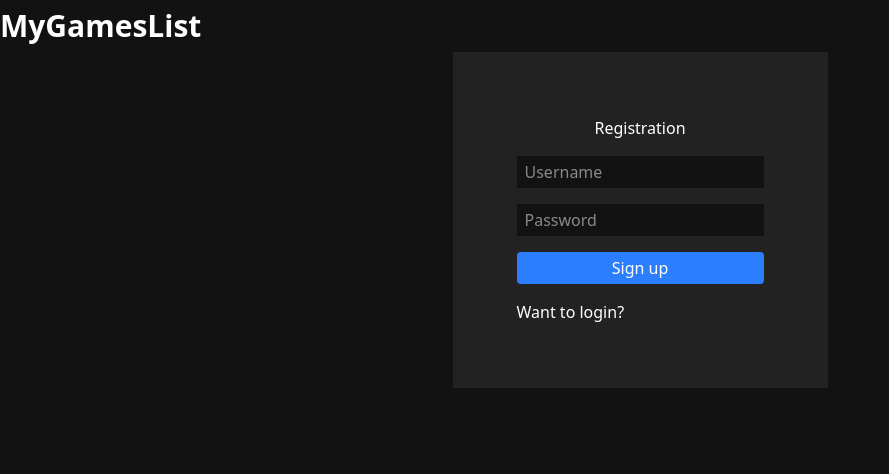
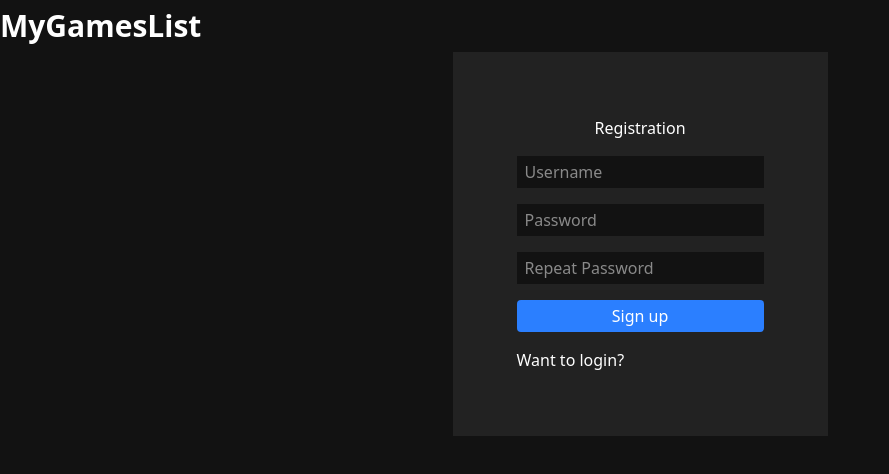
Before and after one commit to kevinldg/MyGamesList, a React (Vite) app in the folder frontend/: page /register in a window 1280 px wide. Shown: the top 474 px of the page, without its empty margins (0-889 px from the left). Built offline with nearby package versions, Linux system fonts and the light colour scheme; the HTML template or start-up script is replaced by a standard one.

Commit message:
FRONTEND: Improve login und registration process - Show better error messages - More precise conditions on the registration - Repeat password on the registration - Prohibit spaces at the beginning of the user name and consecutive spaces

```diff
--- a/frontend/src/components/LoginRegistrationForm.tsx
+++ b/frontend/src/components/LoginRegistrationForm.tsx
@@ -1,4 +1,4 @@
-import { FormEvent, useState } from "react";
+import {FormEvent, useEffect, useState} from "react";
 import { Link } from "react-router-dom";
 
 type FormProps = {
@@ -10,14 +10,37 @@ type FormProps = {
 export default function LoginRegistrationForm({ formType, onSubmit, error }: FormProps) {
     const [username, setUsername] = useState("");
     const [password, setPassword] = useState("");
+    const [repeatPassword, setRepeatPassword] = useState("");
     const [localError, setLocalError] = useState<string | null>(null);
+    const [displayError, setDisplayError] = useState<string | null>(error);
+
+    useEffect(() => {
+        setDisplayError(error);
+    }, [error]);
+
+    const isLogin = formType === "login";
 
     const handleSubmit = (event: FormEvent<HTMLFormElement>) => {
         event.preventDefault();
 
         if (formType === "register") {
-            if (username.length < 8 || password.length < 8) {
-                setLocalError("Username and password must each be at least 8 characters long.");
+            if (username.length < 5 || username.length > 20) {
+                setLocalError("Username must be at least 5 and maximum 20 characters long.");
+                return;
+            }
+
+            if (password.length < 8) {
+                setLocalError("Password must be at least 8 characters long.");
+                return;
+            }
+
+            if (username.startsWith(" ")) {
+                setLocalError("The user name must not begin with a space.");
+                return;
+            }
+
+            if (/\s\s/.test(username)) {
+                setLocalError("The user name must not contain consecutive spaces.");
                 return;
             }
 
@@ -28,13 +51,15 @@ export default function LoginRegistrationForm({ formType, onSubmit, error }: For
                 setLocalError("The password must contain at least one number and one special character.\nAllowed special characters: !@#$%^&*()_+-={}[];:\"\\|,.<>/?");
                 return;
             }
+
+            if (password !== repeatPassword) {
+                setLocalError("The passwords do not match.");
+                return;
+            }
         }
 
         onSubmit(username, password);
     };
-
-    const isLogin = formType === "login";
-    const displayError = error || localError;
 
     return (
         <div className="w-full h-full flex justify-center">
@@ -49,6 +74,7 @@ export default function LoginRegistrationForm({ formType, onSubmit, error }: For
                         onChange={event => {
                             setUsername(event.target.value);
                             setLocalError(null);
+
                         }}
                         className="bg-mgl-dark-900 px-2 py-1"
                     />
@@ -60,9 +86,25 @@ export default function LoginRegistrationForm({ formType, onSubmit, error }: For
                         onChange={event => {
                             setPassword(event.target.value);
                             setLocalError(null);
+                            setDisplayError(null);
                         }}
                         className="bg-mgl-dark-900 px-2 py-1"
                     />
+                    {formType === "register" && (
+                        <input
+                            type="password"
+                            name="repeatPassword"
+                            placeholder="Repeat Password"
+                            value={repeatPassword}
+                            onChange={event => {
+                                setRepeatPassword(event.target.value);
+                                setLocalError(null);
+                                setDisplayError(null);
+                            }}
+                            onPaste={(event) => event.preventDefault()}
+                            className="bg-mgl-dark-900 px-2 py-1"
+                        />
+                    )}
                     <button className="bg-blue-500 py-1 rounded">
                         {isLogin ? "Login" : "Sign up"}
                     </button>
@@ -70,10 +112,10 @@ export default function LoginRegistrationForm({ formType, onSubmit, error }: For
                 <Link to={isLogin ? "/register" : "/login"}>
                     {isLogin ? "Want to register?" : "Want to login?"}
                 </Link>
-                {displayError && (
+                {(displayError || localError) && (
                     <div className="border-2 border-red-950 bg-red-900 text-red-400 p-4">
                         <p className="font-bold">Error</p>
-                        <p>{displayError}</p>
+                        <p>{displayError || localError}</p>
                     </div>
                 )}
             </div>
--- a/frontend/src/pages/LoginPage.tsx
+++ b/frontend/src/pages/LoginPage.tsx
@@ -10,6 +10,8 @@ export default function LoginPage() {
     const navigate = useNavigate();
 
     const handleSubmit = (username: string, password: string) => {
+        setError(null);
+
         axios.post("/api/auth/login", { username, password })
             .then(response => {
                 if (response.data.message === "Invalid credentials") {
--- a/frontend/src/pages/RegisterPage.tsx
+++ b/frontend/src/pages/RegisterPage.tsx
@@ -10,8 +10,15 @@ export default function RegisterPage() {
     const navigate = useNavigate();
 
     const handleSubmit = (username: string, password: string) => {
+        setError(null);
+
         axios.post("/api/auth/register", { username, password })
             .then(response => {
+                if (response.data.message === "User already exists") {
+                    setError(response.data.message);
+                    return;
+                }
+
                 setToken(response.data.token);
                 navigate("/");
             })
```
